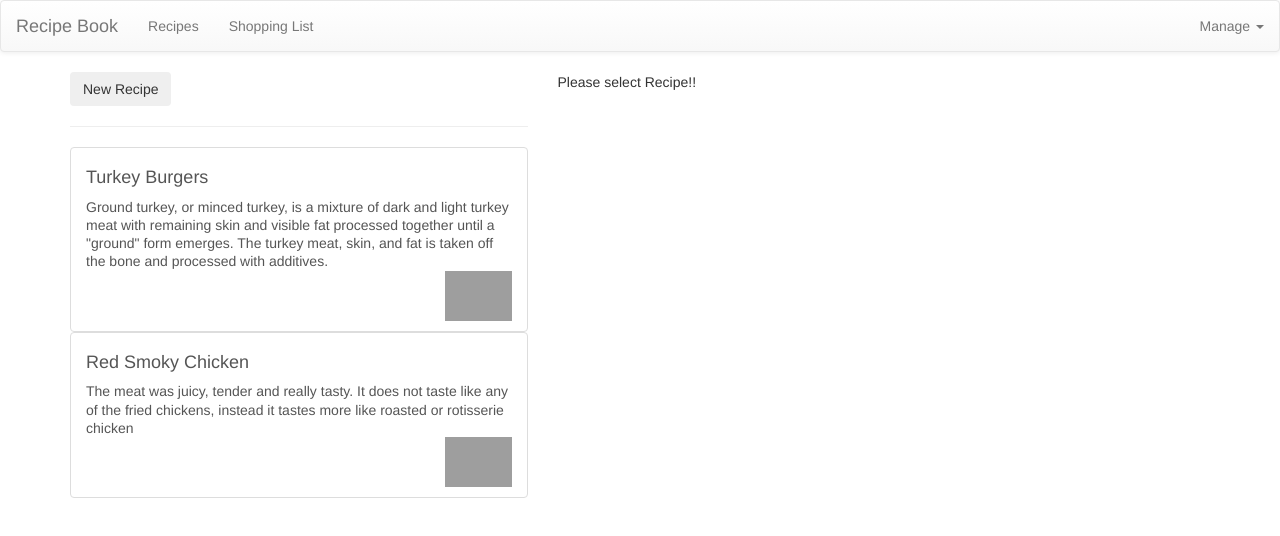
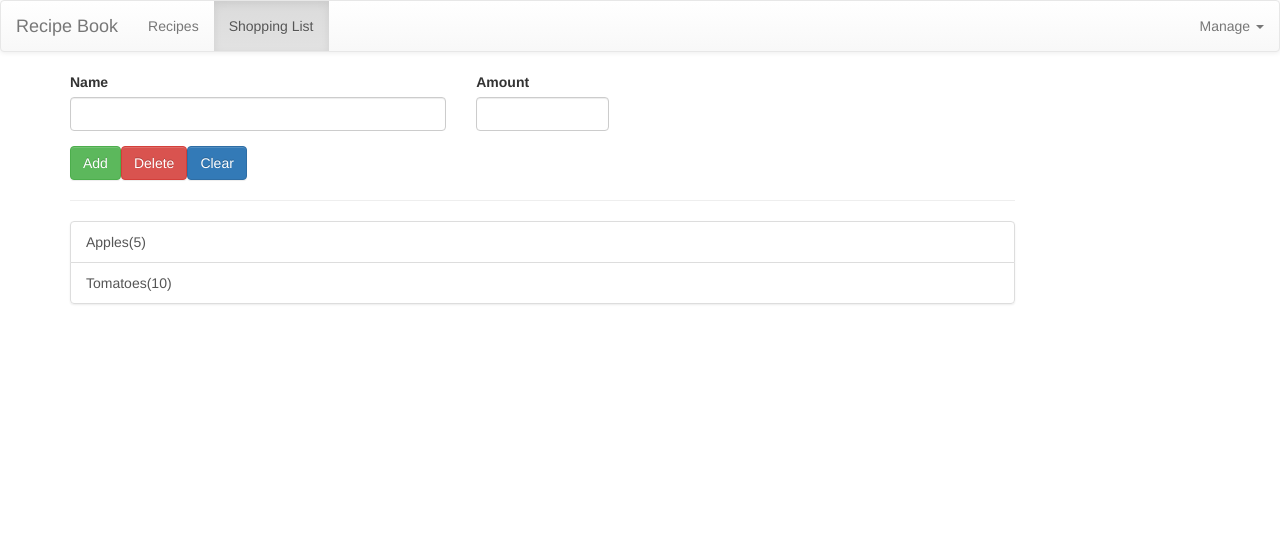
Before and after one commit to swati2904/Recipe-Book-Angular-Application, an Angular app: page /shopping-list in a window 1280 px wide. Before the commit this address led to /. Shown: the top 536 px of the page. Built offline with nearby package versions, Linux system fonts and the light colour scheme; grey boxes are pictures that could not be loaded.

Commit message:
added the routerLink for the navigation bar

```diff
--- a/src/app/app-routing.module.ts
+++ b/src/app/app-routing.module.ts
@@ -1,11 +1,17 @@
 import { NgModule } from '@angular/core';
-import { Routes, RouterModule } from '@angular/router';
+import { Routes,RouterModule } from '@angular/router';
+import { RecipesComponent } from './recipes/recipes.component';
+import { ShoppingListComponent } from './shopping-list/shopping-list.component';
 
 
-const routes: Routes = [];
+const appRoutes: Routes = [
+  {path: '', redirectTo: '/recipes', pathMatch: 'full'},
+  {path: 'recipes', component: RecipesComponent},
+  {path: 'shopping-list', component: ShoppingListComponent}
+];
 
 @NgModule({
-  imports: [RouterModule.forRoot(routes)],
+  imports: [RouterModule.forRoot(appRoutes)],
   exports: [RouterModule]
 })
 export class AppRoutingModule { }
--- a/src/app/app.component.html
+++ b/src/app/app.component.html
@@ -3,8 +3,10 @@
 <div class="container">
   <div  class="row">
     <div class="col-md-12">
-     <app-recipes *ngIf="loadedFeature === 'recipe'"></app-recipes>
-     <app-shopping-list *ngIf="loadedFeature !== 'recipe'"></app-shopping-list>
+     <!-- <app-recipes *ngIf="loadedFeature === 'recipe'"></app-recipes>
+     <app-shopping-list *ngIf="loadedFeature !== 'recipe'"></app-shopping-list> -->
+
+     <router-outlet></router-outlet>
     </div>
 
   </div>
--- a/src/app/app.module.ts
+++ b/src/app/app.module.ts
@@ -27,7 +27,8 @@ import { ShoppingListService } from './shopping-list/shopping-list.service';
   imports: [
     BrowserModule,
     AppRoutingModule,
-    FormsModule
+    FormsModule,
+    AppRoutingModule
   ],
   providers: [ShoppingListService],
   bootstrap: [AppComponent]
--- a/src/app/header/header.component.html
+++ b/src/app/header/header.component.html
@@ -6,8 +6,8 @@
 
         <div class="navbar-default">
             <ul class="nav navbar-nav">
-                <li><a href="#" (click)="onSelect('recipe')">Recipes</a></li>
-                <li><a href="#" (click)="onSelect('shopping-list')">Shopping List</a></li>
+                <li routerLinkActive="active"><a routerLink="/recipes">Recipes</a></li>
+                <li routerLinkActive="active"><a routerLink="/shopping-list">Shopping List</a></li>
             </ul>
 
             <ul class="nav navbar-nav navbar-right">
--- a/src/app/header/header.component.ts
+++ b/src/app/header/header.component.ts
@@ -1,4 +1,4 @@
-import {Component, EventEmitter, Output } from '@angular/core';
+import {Component } from '@angular/core';
 
 @Component({
     selector: 'app-header',
@@ -6,9 +6,9 @@ import {Component, EventEmitter, Output } from '@angular/core';
 })
 export class HeaderComponent{
     //add the new property
-    @Output() featureSelected = new EventEmitter<string>();
+    //@Output() featureSelected = new EventEmitter<string>();
 
-    onSelect(feature: string){
-        this.featureSelected.emit(feature);
-    }
+    // onSelect(feature: string){
+    //     this.featureSelected.emit(feature);
+    // }
 }
```
